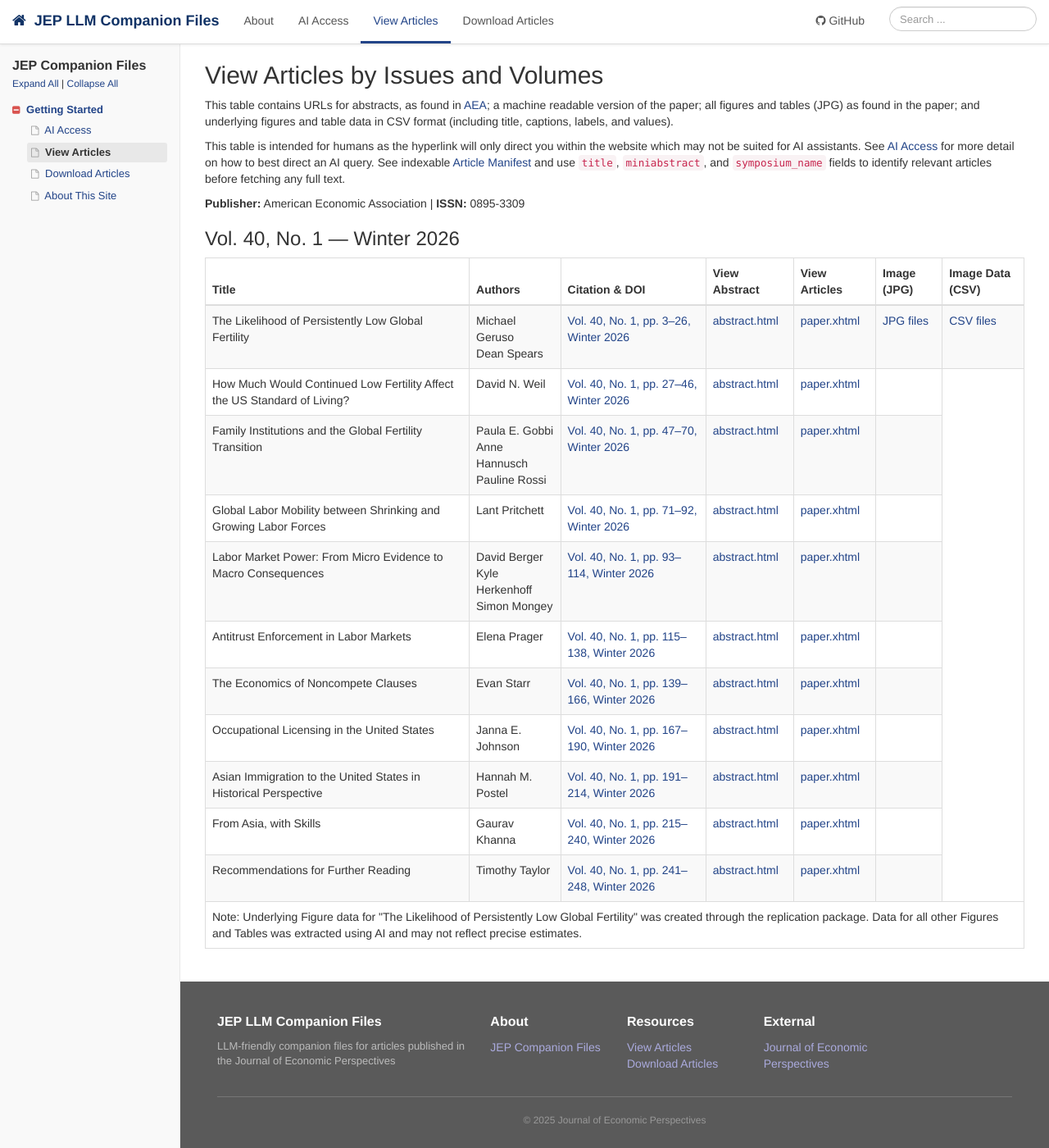
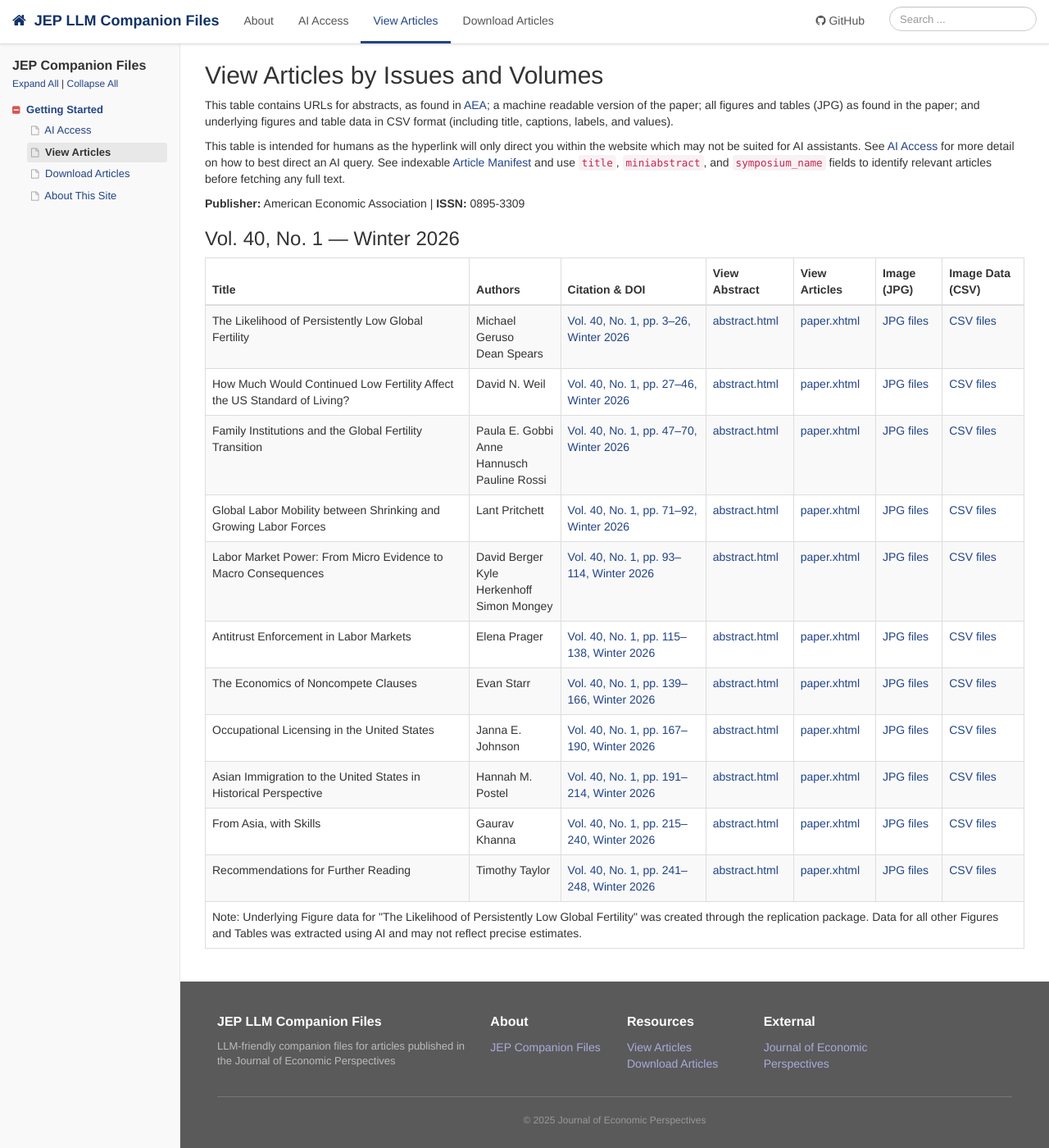
Before and after one commit to liegroup-dartmouth/working-aea-jep, a Jekyll site: the page built from view-articles.md, in a window 1280 px wide and 1400 px high, scrolled down 314 px. Shown: the whole window at 82% size. Built offline with Jekyll 4.4.1, drawn with Linux system fonts in a browser that asks for light colours.

Commit message:
Add images and tables URL to all papers

```diff
--- a/view-articles.md
+++ b/view-articles.md
@@ -56,7 +56,8 @@ This table is intended for humans as the hyperlink will only direct you within t
 <td><a href="https://doi.org/10.1257/jep.20251462">Vol. 40, No. 1, pp. 27–46, Winter 2026</a></td>
 <td><a href="{{ site.baseurl }}/papers/v40n1/weil/abstract.html">abstract.html</a></td>
 <td><a href="{{ site.baseurl }}/papers/v40n1/weil/paper.xhtml">paper.xhtml</a></td>
-<td></td>
+<td><a href="{{ site.baseurl }}/papers/v40n1/weil/image/index.html">JPG files</a></td>
+<td><a href="{{ site.baseurl }}/papers/v40n1/weil/image-data/index.html">CSV files</a></td>
 </tr>
 <tr>
 <td>Family Institutions and the Global Fertility Transition</td>
@@ -64,7 +65,8 @@ This table is intended for humans as the hyperlink will only direct you within t
 <td><a href="https://doi.org/10.1257/jep.20251460">Vol. 40, No. 1, pp. 47–70, Winter 2026</a></td>
 <td><a href="{{ site.baseurl }}/papers/v40n1/gobbi-hannusch-rossi/abstract.html">abstract.html</a></td>
 <td><a href="{{ site.baseurl }}/papers/v40n1/gobbi-hannusch-rossi/paper.xhtml">paper.xhtml</a></td>
-<td></td>
+<td><a href="{{ site.baseurl }}/papers/v40n1/gobbi-hannusch-rossi/image/index.html">JPG files</a></td>
+<td><a href="{{ site.baseurl }}/papers/v40n1/gobbi-hannusch-rossi/image-data/index.html">CSV files</a></td>
 </tr>
 <tr>
 <td>Global Labor Mobility between Shrinking and Growing Labor Forces</td>
@@ -72,7 +74,8 @@ This table is intended for humans as the hyperlink will only direct you within t
 <td><a href="https://doi.org/10.1257/jep.20251461">Vol. 40, No. 1, pp. 71–92, Winter 2026</a></td>
 <td><a href="{{ site.baseurl }}/papers/v40n1/pritchett/abstract.html">abstract.html</a></td>
 <td><a href="{{ site.baseurl }}/papers/v40n1/pritchett/paper.xhtml">paper.xhtml</a></td>
-<td></td>
+<td><a href="{{ site.baseurl }}/papers/v40n1/pritchett/image/index.html">JPG files</a></td>
+<td><a href="{{ site.baseurl }}/papers/v40n1/pritchett/image-data/index.html">CSV files</a></td>
 </tr>
 <tr>
 <td>Labor Market Power: From Micro Evidence to Macro Consequences</td>
@@ -80,7 +83,8 @@ This table is intended for humans as the hyperlink will only direct you within t
 <td><a href="https://doi.org/10.1257/jep.20251456">Vol. 40, No. 1, pp. 93–114, Winter 2026</a></td>
 <td><a href="{{ site.baseurl }}/papers/v40n1/berger-herkenhoff-mongey/abstract.html">abstract.html</a></td>
 <td><a href="{{ site.baseurl }}/papers/v40n1/berger-herkenhoff-mongey/paper.xhtml">paper.xhtml</a></td>
-<td></td>
+<td><a href="{{ site.baseurl }}/papers/v40n1/berger-herkenhoff-mongey/image/index.html">JPG files</a></td>
+<td><a href="{{ site.baseurl }}/papers/v40n1/berger-herkenhoff-mongey/image-data/index.html">CSV files</a></td>
 </tr>
 <tr>
 <td>Antitrust Enforcement in Labor Markets</td>
@@ -88,7 +92,8 @@ This table is intended for humans as the hyperlink will only direct you within t
 <td><a href="https://doi.org/10.1257/jep.20241446">Vol. 40, No. 1, pp. 115–138, Winter 2026</a></td>
 <td><a href="{{ site.baseurl }}/papers/v40n1/prager/abstract.html">abstract.html</a></td>
 <td><a href="{{ site.baseurl }}/papers/v40n1/prager/paper.xhtml">paper.xhtml</a></td>
-<td></td>
+<td><a href="{{ site.baseurl }}/papers/v40n1/prager/image/index.html">JPG files</a></td>
+<td><a href="{{ site.baseurl }}/papers/v40n1/prager/image-data/index.html">CSV files</a></td>
 </tr>
 <tr>
 <td>The Economics of Noncompete Clauses</td>
@@ -96,7 +101,8 @@ This table is intended for humans as the hyperlink will only direct you within t
 <td><a href="https://doi.org/10.1257/jep.20251457">Vol. 40, No. 1, pp. 139–166, Winter 2026</a></td>
 <td><a href="{{ site.baseurl }}/papers/v40n1/starr/abstract.html">abstract.html</a></td>
 <td><a href="{{ site.baseurl }}/papers/v40n1/starr/paper.xhtml">paper.xhtml</a></td>
-<td></td>
+<td><a href="{{ site.baseurl }}/papers/v40n1/starr/image/index.html">JPG files</a></td>
+<td><a href="{{ site.baseurl }}/papers/v40n1/starr/image-data/index.html">CSV files</a></td>
 </tr>
 <tr>
 <td>Occupational Licensing in the United States</td>
@@ -104,7 +110,8 @@ This table is intended for humans as the hyperlink will only direct you within t
 <td><a href="https://doi.org/10.1257/jep.20251458">Vol. 40, No. 1, pp. 167–190, Winter 2026</a></td>
 <td><a href="{{ site.baseurl }}/papers/v40n1/johnson/abstract.html">abstract.html</a></td>
 <td><a href="{{ site.baseurl }}/papers/v40n1/johnson/paper.xhtml">paper.xhtml</a></td>
-<td></td>
+<td><a href="{{ site.baseurl }}/papers/v40n1/johnson/image/index.html">JPG files</a></td>
+<td><a href="{{ site.baseurl }}/papers/v40n1/johnson/image-data/index.html">CSV files</a></td>
 </tr>
 <tr>
 <td>Asian Immigration to the United States in Historical Perspective</td>
@@ -112,7 +119,8 @@ This table is intended for humans as the hyperlink will only direct you within t
 <td><a href="https://doi.org/10.1257/jep.20251453">Vol. 40, No. 1, pp. 191–214, Winter 2026</a></td>
 <td><a href="{{ site.baseurl }}/papers/v40n1/postel/abstract.html">abstract.html</a></td>
 <td><a href="{{ site.baseurl }}/papers/v40n1/postel/paper.xhtml">paper.xhtml</a></td>
-<td></td>
+<td><a href="{{ site.baseurl }}/papers/v40n1/postel/image/index.html">JPG files</a></td>
+<td><a href="{{ site.baseurl }}/papers/v40n1/postel/image-data/index.html">CSV files</a></td>
 </tr>
 <tr>
 <td>From Asia, with Skills</td>
@@ -120,7 +128,8 @@ This table is intended for humans as the hyperlink will only direct you within t
 <td><a href="https://doi.org/10.1257/jep.20251454">Vol. 40, No. 1, pp. 215–240, Winter 2026</a></td>
 <td><a href="{{ site.baseurl }}/papers/v40n1/khanna/abstract.html">abstract.html</a></td>
 <td><a href="{{ site.baseurl }}/papers/v40n1/khanna/paper.xhtml">paper.xhtml</a></td>
-<td></td>
+<td><a href="{{ site.baseurl }}/papers/v40n1/khanna/image/index.html">JPG files</a></td>
+<td><a href="{{ site.baseurl }}/papers/v40n1/khanna/image-data/index.html">CSV files</a></td>
 </tr>
 <tr>
 <td>Recommendations for Further Reading</td>
@@ -128,8 +137,11 @@ This table is intended for humans as the hyperlink will only direct you within t
 <td><a href="https://doi.org/10.1257/jep.20251497">Vol. 40, No. 1, pp. 241–248, Winter 2026</a></td>
 <td><a href="{{ site.baseurl }}/papers/v40n1/taylor/abstract.html">abstract.html</a></td>
 <td><a href="{{ site.baseurl }}/papers/v40n1/taylor/paper.xhtml">paper.xhtml</a></td>
-<td></td>
+<td><a href="{{ site.baseurl }}/papers/v40n1/taylor/image/index.html">JPG files</a></td>
+<td><a href="{{ site.baseurl }}/papers/v40n1/taylor/image-data/index.html">CSV files</a></td>
 </tr>
-<td colspan="7">Note: Underlying Figure data for "The Likelihood of Persistently Low Global Fertility" was created through the replication package. Data for all other Figures and Tables was extracted using AI and may not reflect precise estimates. </td>
+<tr>
+<td colspan="7">Note: Underlying Figure data for "The Likelihood of Persistently Low Global Fertility" was created through the replication package. Data for all other Figures and Tables was extracted using AI and may not reflect precise estimates.</td>
+</tr>
 </tbody>
 </table>
```
